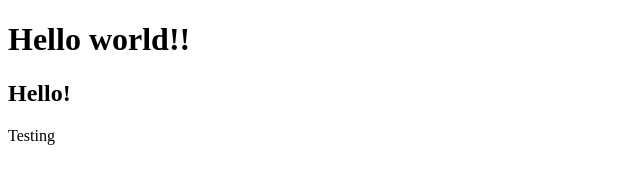
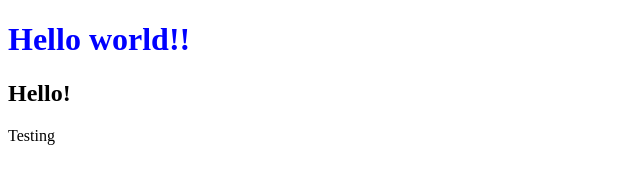
Before and after one commit to YuuichiKuroiwa/test1, a plain HTML site: page hello.html in a window 1280 px wide. Shown: the whole page, without its empty margins (0-640 px from the left). Drawn offline with Linux system fonts and the light colour scheme.

Commit message:
added color

```diff
--- a/hello.html
+++ b/hello.html
@@ -6,7 +6,7 @@
     <title>Title</title>
 </head>
 <body>
-    <h1>Hello world!!</h1>
+    <h1 style="color:blue">Hello world!!</h1>
     <h2>Hello!</h2>
     Testing
 </body>
```
